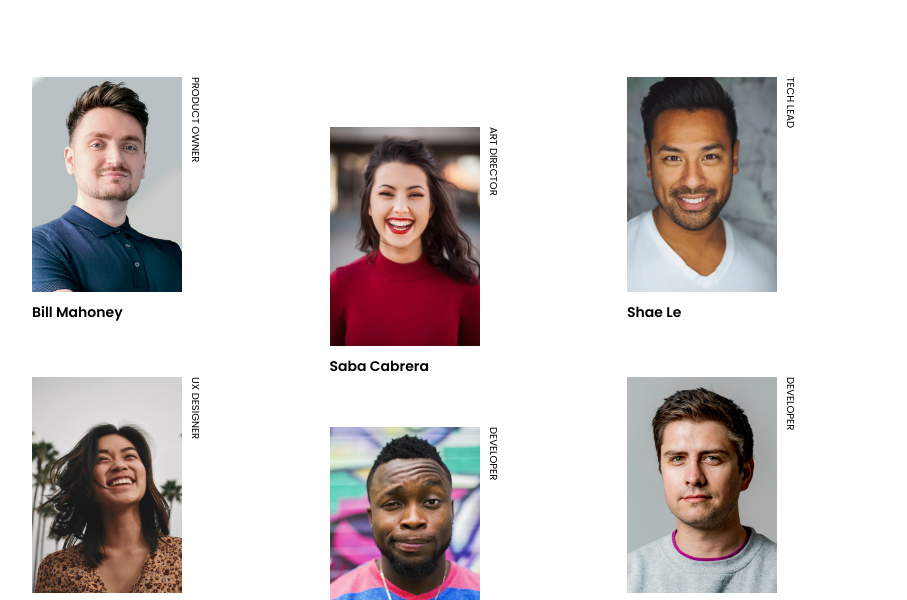
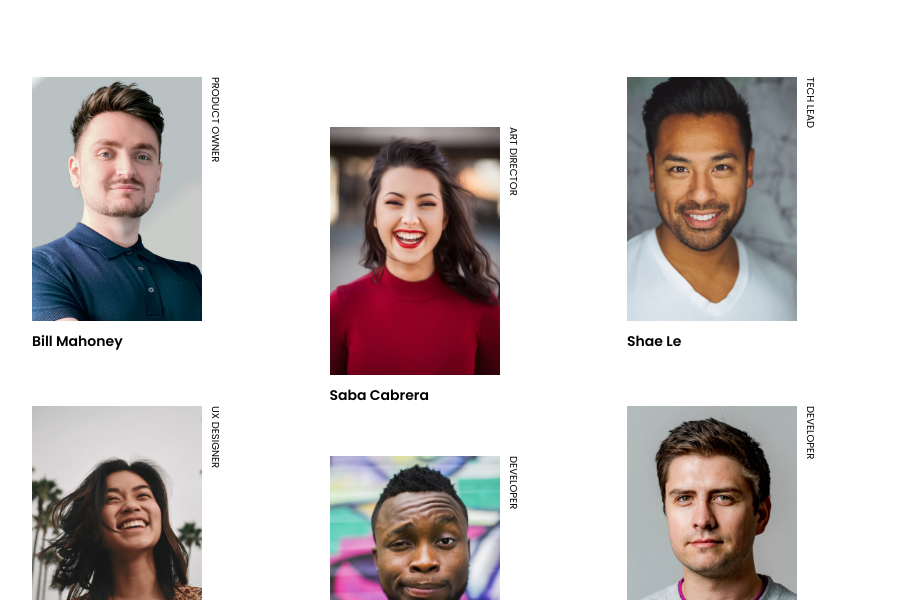
Before and after one commit to alifriow/devchallenges.io, a plain HTML site: page my-team-page/index.html in a window 1280 px wide. Shown: the part 181-781 px from the top of the page, without its empty margins (183-1090 px from the left). Drawn offline with Linux system fonts and the light colour scheme.

Commit message:
update front end

```diff
--- a/my-team-page/style.css
+++ b/my-team-page/style.css
@@ -79,8 +79,7 @@ main .flex {
 }
 
 .item__photo img {
-  max-width: 100%;
-  width: 17rem;
+  width: 14rem;
 }
 
 .text-side {
@@ -137,6 +136,6 @@ footer p {
   }
 
   .item__photo img {
-    width: 15rem;
+    width: 17rem;
   }
 }
```
